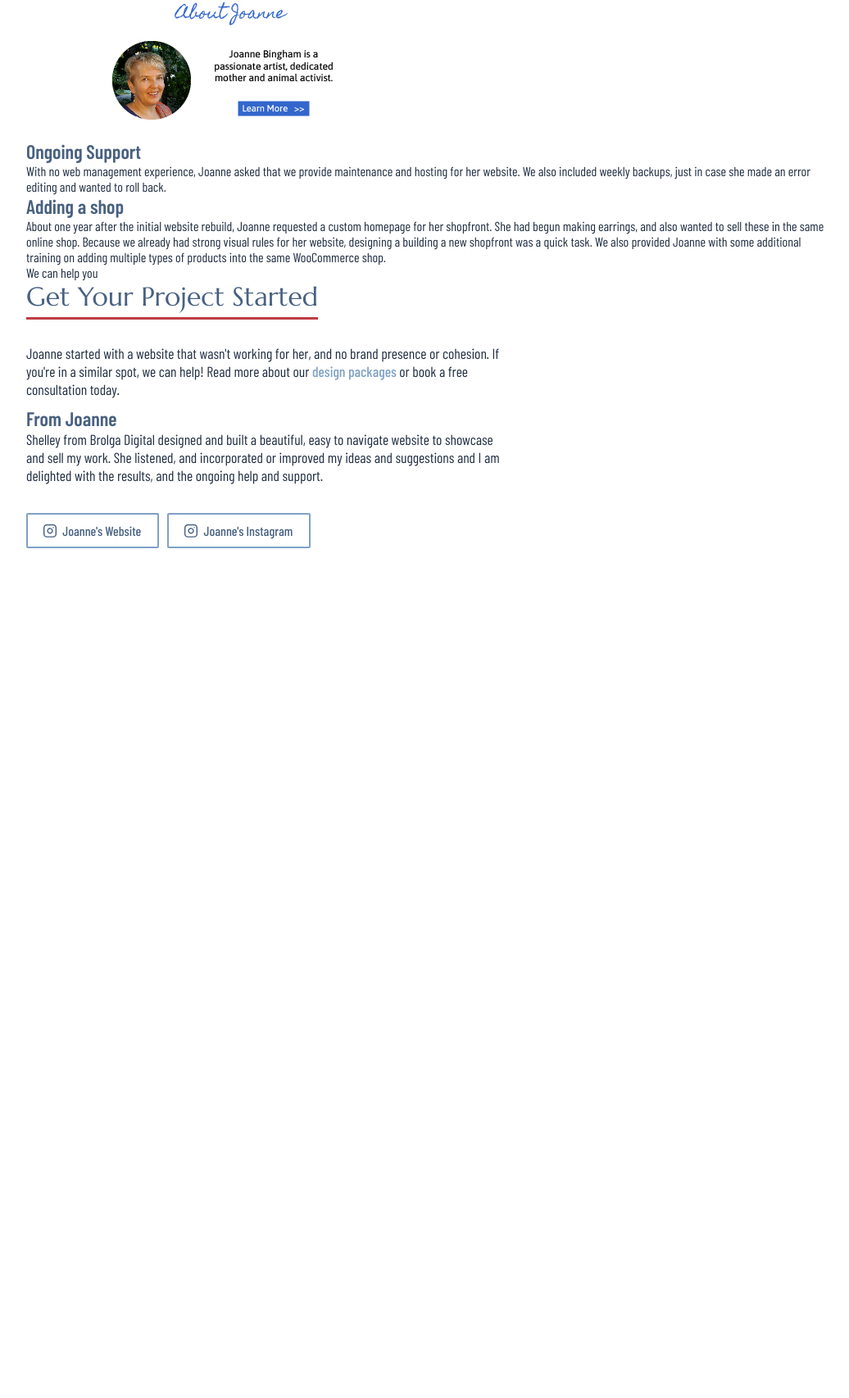
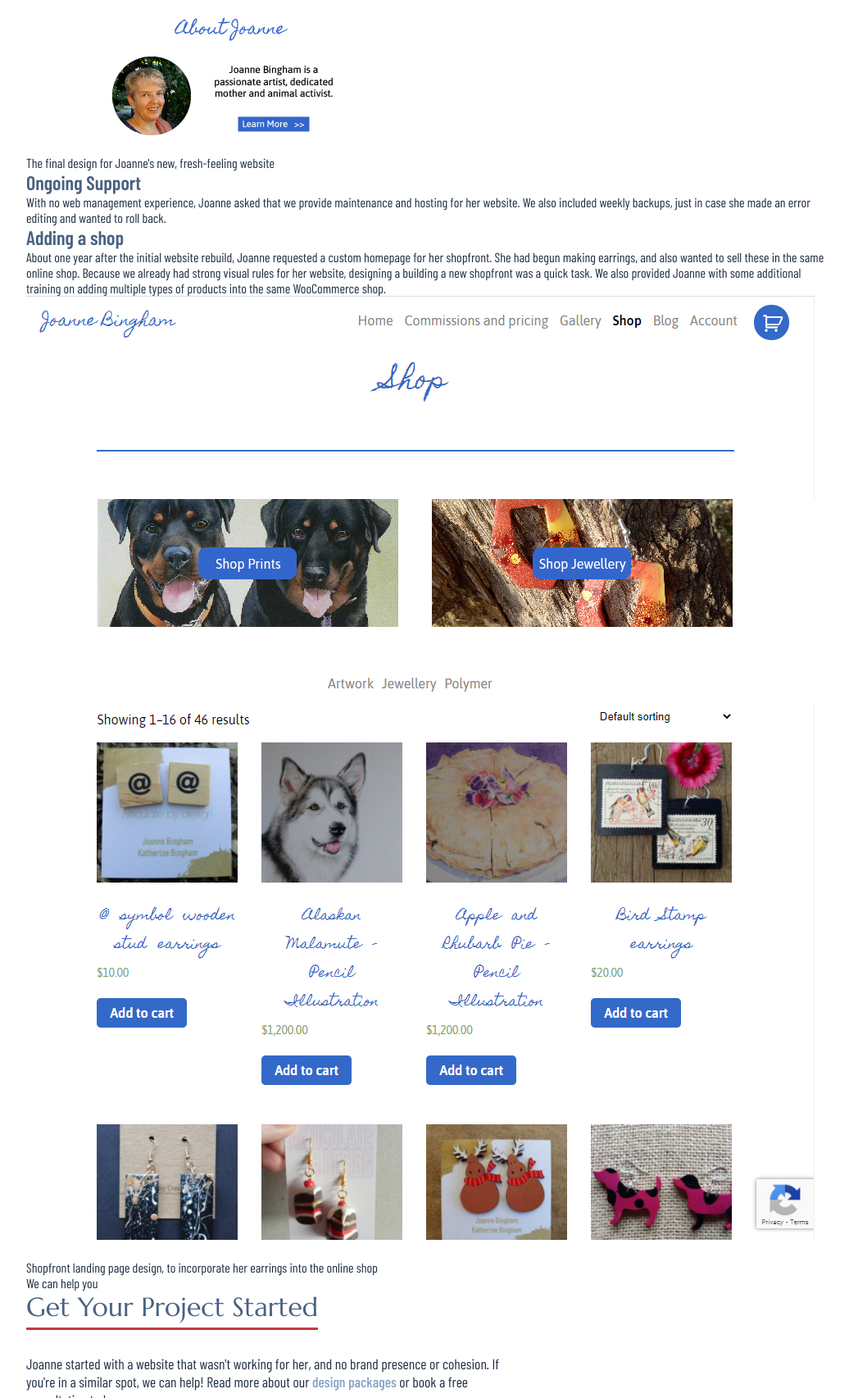
Before and after one commit to brolgadigital/brolgadigital, a Gatsby site: page /portfolio/joannebingham in a window 1280 px wide. Shown: the part 3721-5427 px from the top of the page at 82% size, without its empty margins (213-1249 px from the left). Before the commit the page ends 4425 px from the top, so only its background shows below. Built offline with nearby package versions, Linux system fonts and the light colour scheme; Gatsby itself is replaced by a stand-in of ours.

Commit message:
Updated Portfolio “joannebingham/index”

```diff
--- a/content/portfolio/joannebingham/index.md
+++ b/content/portfolio/joannebingham/index.md
@@ -27,15 +27,25 @@ Joanne also had no brand presence. There was no logo or cohesive fonts or colour
 
 For Joanne, we took a slightly unconventional approach, showing her different combinations of branding options and homepage layouts. Joanne already has design and art experience, and we wanted her to feel creatively involved in the entire process.
 
+<figure>
+
 ![Joanne Bingham Website Concept 1](mockup-1.jpg "Website redesign options we presented to Joanne.")
 
 ![Website Concept 2](mockup-2.jpg "Website redesign options we presented to Joanne.")
+
+<figcaption>Website redesign options we presented to Joanne.</figcaption>
+</figure>
 
 Our initial focus was on her portfolio, so Joanne could showcase her work at markets and festivals. She also needed her instagram account integrated into the homepage, as this is where she was currently sharing a majority of her illustrations.
 
 We chose to build her site on Wordpress as she was somewhat familiar with the platform, and provided one-on-one training so she could add her own blog posts and create custom image galleries. The Wordpress editor is easy to use and provided a clean interface for Joanne to write in.
 
+<figure>
+
 ![Website Concept 3](mockup-3.jpg "The final design for Joanne's new, fresh-feeling website")
+
+<figcaption>The final design for Joanne's new, fresh-feeling website</figcaption>
+</figure>
 
 ## Ongoing Support
 
@@ -44,3 +54,10 @@ With no web management experience, Joanne asked that we provide maintenance and
 ## Adding a shop
 
 About one year after the initial website rebuild, Joanne requested a custom homepage for her shopfront. She had begun making earrings, and also wanted to sell these in the same online shop. Because we already had strong visual rules for her website, designing a building a new shopfront was a quick task. We also provided Joanne with some additional training on adding multiple types of products into the same WooCommerce shop.
+
+<figure>
+
+![Visual design for the shop page on Joannes Web Shop](shop-update-proposal.jpg "Joanne Bingham Shop Mockup")
+
+<figcaption>Shopfront landing page design, to incorporate her earrings into the online shop</figcaption>
+</figure>
```
Also changed, not shown: content/portfolio/joannebingham/shop-update-proposal.jpg (added).
